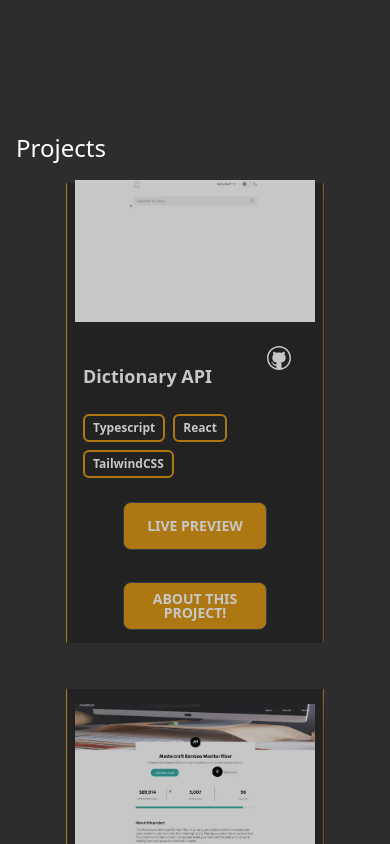
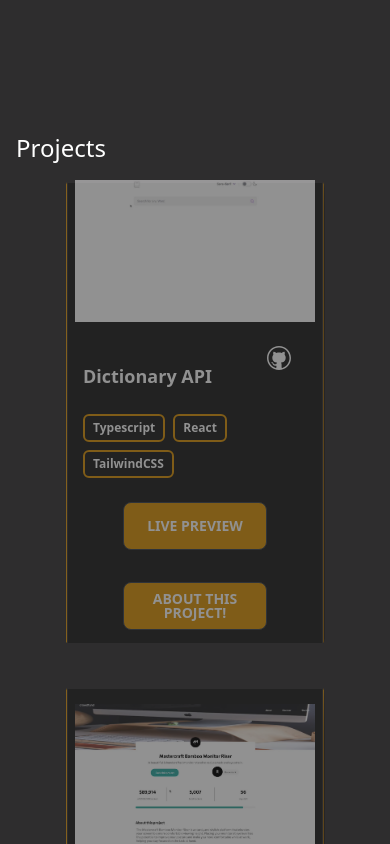
Before and after one commit to Coltensiemer/my-portfilio, a React (Vite) app: page / in a window 390 px wide. Shown: the part 2680-3524 px from the top of the page. Built offline with nearby package versions, Linux system fonts and the light colour scheme.

Commit message:
adjust logo color

```diff
--- a/src/components/Header.jsx
+++ b/src/components/Header.jsx
@@ -14,7 +14,7 @@ export default function Header({ toggleDarkMode }) {
   return (
     <div className=' absolute z-10 flex justify-between p-5'>
       <div className=' md:fixed z-10 flex flex-col '>
-        <Logo className='w-10 h-10 fill-white dark:fill-primary' alt='logo' />
+        <Logo className='w-10 h-10 fill-primary' alt='logo' />
         <input
           type='checkbox'
           aria-label='light and dark mode'
--- a/src/components/Projects/ProjectItem.jsx
+++ b/src/components/Projects/ProjectItem.jsx
@@ -27,7 +27,7 @@ export default function ProjectItem({
       <div
         onMouseOver={handleMouseEnter}
         onMouseLeave={handleMouseLeave}
-        className=' opacity-75 md:opacity-50 hover:opacity-100 bg-neutral-3 border-primary border border-double``'
+        className=' opacity-50 md:opacity-50 hover:opacity-100 bg-neutral-3 border-primary border border-double``'
       >
         <div className='relative w-64 h-100 py-10 z-0 overflow-auto shadow-3xl'>
           <a
```
